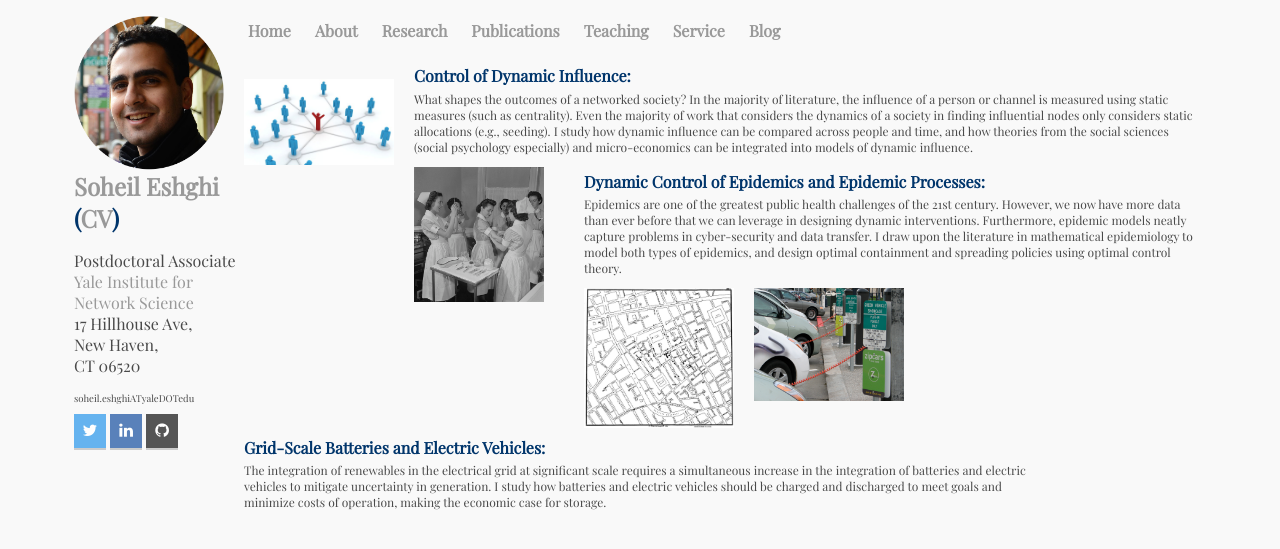
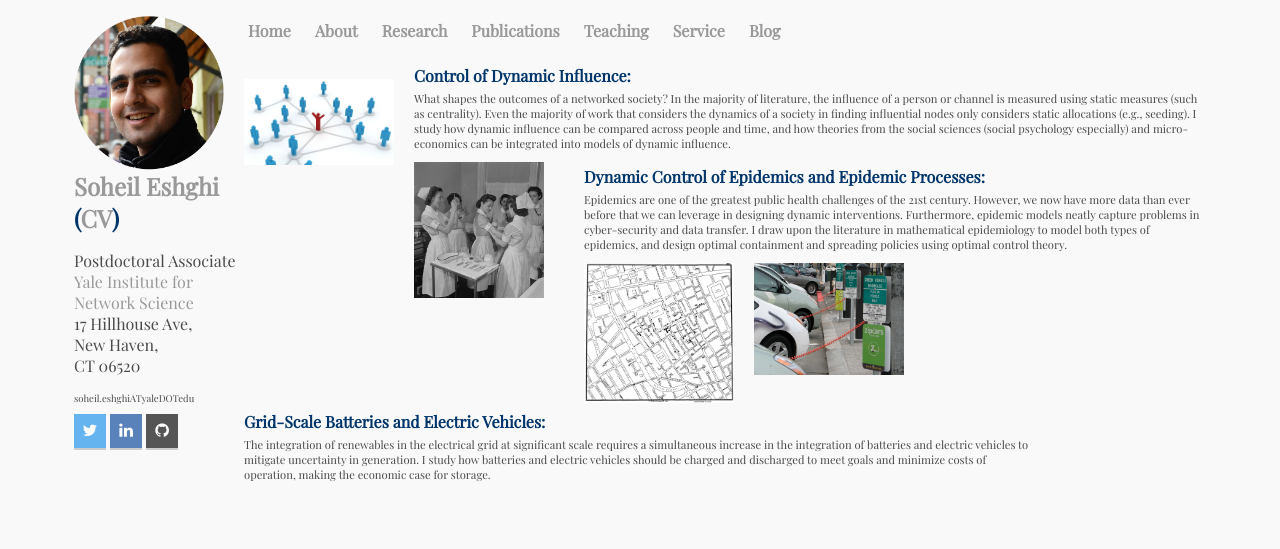
Before and after one commit to SoheilEshghi/SoheilEshghi.github.io, a Jekyll site: the page built from research/index.html, in a window 1280 px wide. Shown: the top 549 px of the page. Built offline with Jekyll 4.4.1, drawn with Linux system fonts in a browser that asks for light colours; nearby versions of some CDN libraries.

Commit message:
giving up

```diff
--- a/research/index.html
+++ b/research/index.html
@@ -6,7 +6,7 @@ title: About Soheil Eshghi
  <div style="float: left; width: 170px;">    <br><img src="/images/influence.jpg" style="width:150px;"></div>
  <div style="float: left; width: 790px;">
        <h2>Control of Dynamic Influence:</h2>
-       <p style="font-size: 0.75em;"> What shapes the outcomes of a networked society? In the majority of literature, the influence of a person or channel is measured using static measures (such as centrality). Even the majority of work that considers the dynamics of a society in finding influential nodes only considers static allocations (e.g., seeding). I study how dynamic influence can be compared across people and time, and how theories from the social sciences (social psychology especially) and micro-economics can be integrated into models of dynamic influence.
+       <p style="font-size: 0.7em;"> What shapes the outcomes of a networked society? In the majority of literature, the influence of a person or channel is measured using static measures (such as centrality). Even the majority of work that considers the dynamics of a society in finding influential nodes only considers static allocations (e.g., seeding). I study how dynamic influence can be compared across people and time, and how theories from the social sciences (social psychology especially) and micro-economics can be integrated into models of dynamic influence.
        </p>
  </div>
 </div>
@@ -15,7 +15,7 @@ title: About Soheil Eshghi
  <div style="float: left; width: 170px;"><img src="/images/vaccines.jpg" style="width:130px;"></div>
  <div style="float: left; width: 620px;">
        <h2>Dynamic Control of Epidemics and Epidemic Processes:</h2>
-       <p style="font-size: 0.75em;"> Epidemics are one of the greatest public health challenges of the 21st century. However, we now have more data than ever before that we can leverage in designing dynamic interventions. Furthermore, epidemic models neatly capture problems in cyber-security and data transfer. I draw upon the literature in mathematical epidemiology to model both types of epidemics, and design optimal containment and spreading policies using optimal control theory.
+       <p style="font-size: 0.7em;"> Epidemics are one of the greatest public health challenges of the 21st century. However, we now have more data than ever before that we can leverage in designing dynamic interventions. Furthermore, epidemic models neatly capture problems in cyber-security and data transfer. I draw upon the literature in mathematical epidemiology to model both types of epidemics, and design optimal containment and spreading policies using optimal control theory.
        </p>
  </div>
  <div style="float: left; width: 170px;">  <img src="/images/snow.jpg" style="width:150px;"></div>
@@ -26,7 +26,7 @@ title: About Soheil Eshghi
  <div style="float: left; width: 170px;">   <img src="/images/charging.jpg" style="width:150px;"></div>
  <div style="float: left; width: 790px;">
    <h2>Grid-Scale Batteries and Electric Vehicles:</h2>
-   <p style="font-size: 0.75em;"> The integration of renewables in the electrical grid at significant scale requires a simultaneous increase in the integration of batteries and electric vehicles to mitigate uncertainty in generation. I study how batteries and electric vehicles should be charged and discharged to meet goals and minimize costs of operation, making the economic case for storage.
+   <p style="font-size: 0.7em;"> The integration of renewables in the electrical grid at significant scale requires a simultaneous increase in the integration of batteries and electric vehicles to mitigate uncertainty in generation. I study how batteries and electric vehicles should be charged and discharged to meet goals and minimize costs of operation, making the economic case for storage.
    </p>
  </div>
 </div>
```
